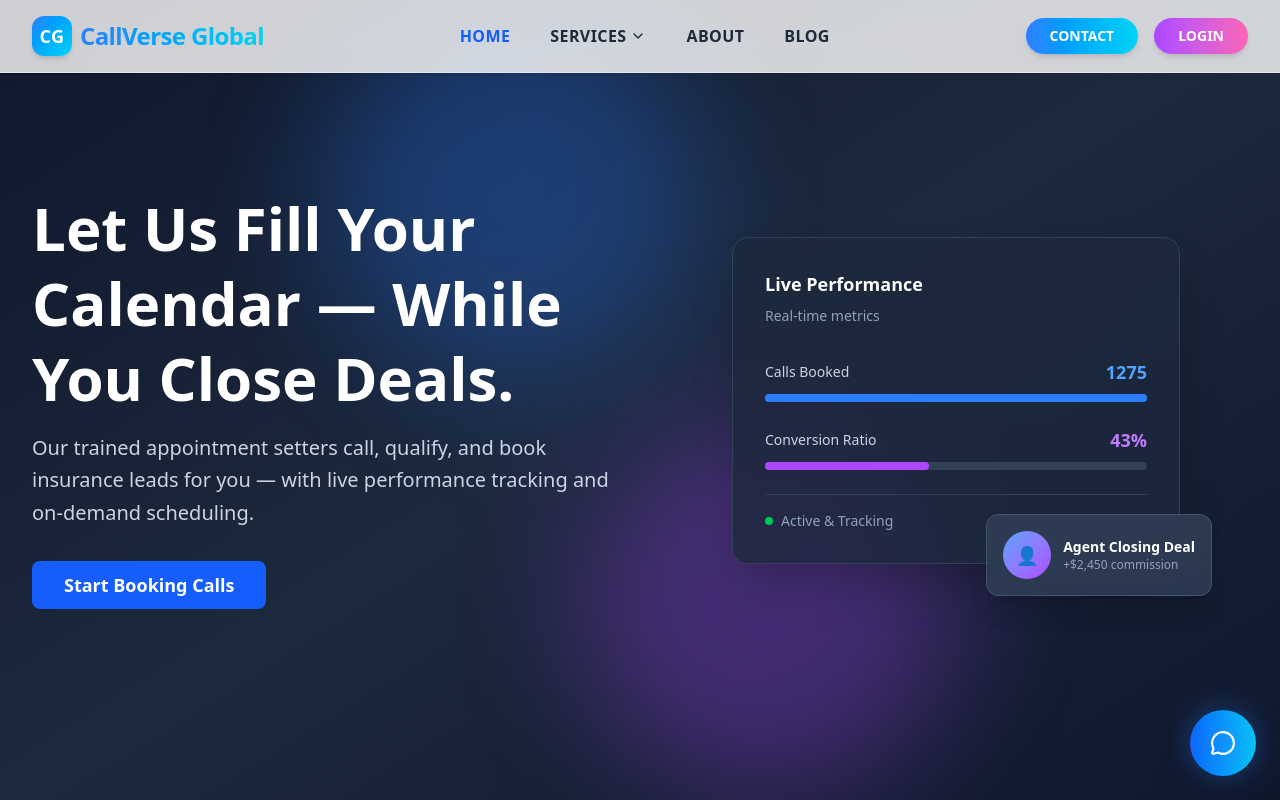
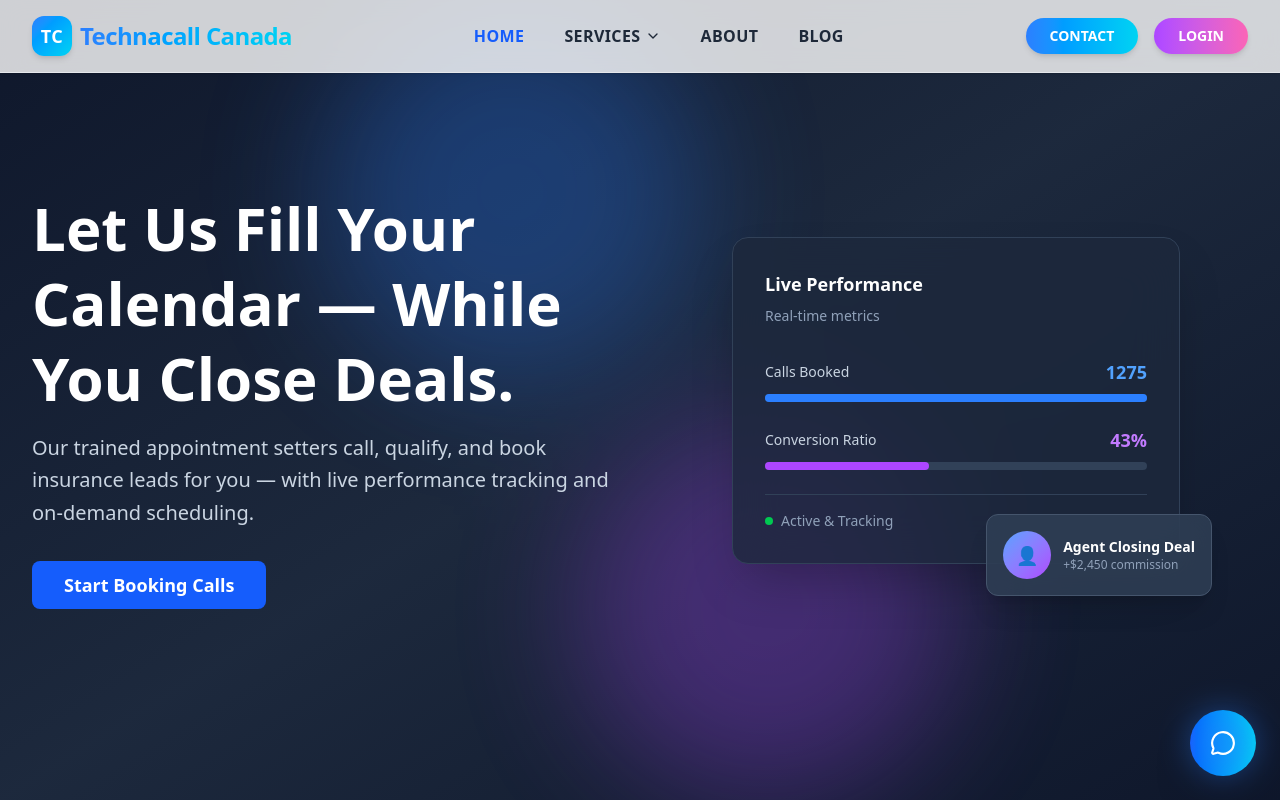
Before and after one commit to ArslanFaiz/Call-Center-Web, a React (Vite) app: page / in a window 1280 px wide. Shown: the top 800 px of the page. Built offline with nearby package versions, Linux system fonts and the light colour scheme.

Commit message:
fix: ui fixes

```diff
--- a/index.html
+++ b/index.html
@@ -4,7 +4,7 @@
     <meta charset="UTF-8" />
     <link rel="icon" type="image/svg+xml" href="/public/assets/logo.jpg" />
     <meta name="viewport" content="width=device-width, initial-scale=1.0" />
-    <title>CallVerse Global</title>
+    <title>Technacall Canada</title>
   </head>
   <body>
     <div id="root"></div>
--- a/src/components/layout/footer.tsx
+++ b/src/components/layout/footer.tsx
@@ -13,10 +13,10 @@ export default function Footer() {
           <div className="flex flex-col gap-6">
             <div className="flex items-center gap-3">
               <div className="w-14 h-14 bg-gradient-to-br from-blue-500 to-cyan-400 rounded-xl flex items-center justify-center shadow-md">
-                <span className="text-white font-extrabold text-xl">CG</span>
+                <span className="text-white font-extrabold text-xl">TC</span>
               </div>
               <span className="text-3xl font-extrabold bg-gradient-to-r from-blue-500 to-cyan-400 bg-clip-text text-transparent tracking-wide">
-                CallVerse Global
+                Technacall Canada
               </span>
             </div>
             <p className="text-gray-600 max-w-sm leading-relaxed">
--- a/src/components/layout/header.tsx
+++ b/src/components/layout/header.tsx
@@ -56,10 +56,10 @@ export default function Header() {
         {/* Logo */}
         <div className="flex items-center gap-2">
           <div className="w-10 h-10 bg-gradient-to-br from-blue-500 to-cyan-400 rounded-xl flex items-center justify-center shadow-md">
-            <span className="text-white font-extrabold text-lg tracking-wide">CG</span>
+            <span className="text-white font-extrabold text-lg tracking-wide">TC</span>
           </div>
           <span className="font-bold text-2xl bg-gradient-to-r from-blue-500 to-cyan-400 bg-clip-text text-transparent tracking-tight">
-            CallVerse Global
+            Technacall Canada
           </span>
         </div>
 
--- a/src/features/auth/login.tsx
+++ b/src/features/auth/login.tsx
@@ -127,7 +127,7 @@ export default function Login() {
         <div className="w-full max-w-md">
           <div className="mb-8 text-center">
             <div className="text-lg sm:text-xl font-semibold text-teal-700 mb-2">
-              CallVerse Global
+              Technacall Canada
             </div>
             <h1 className="text-2xl sm:text-3xl md:text-4xl font-bold mb-2 text-gray-900">
               Welcome Back
```
Also changed, not shown: public/assets/logo.jpg.
